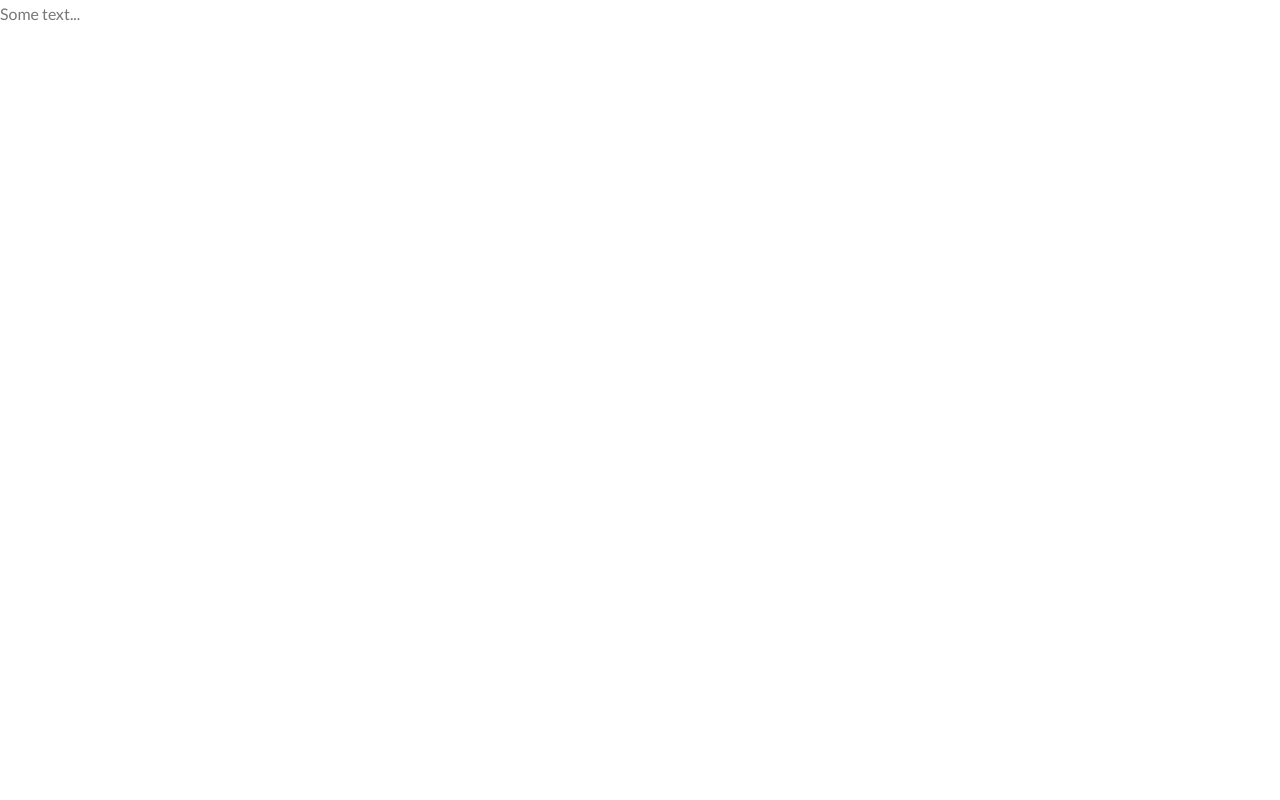
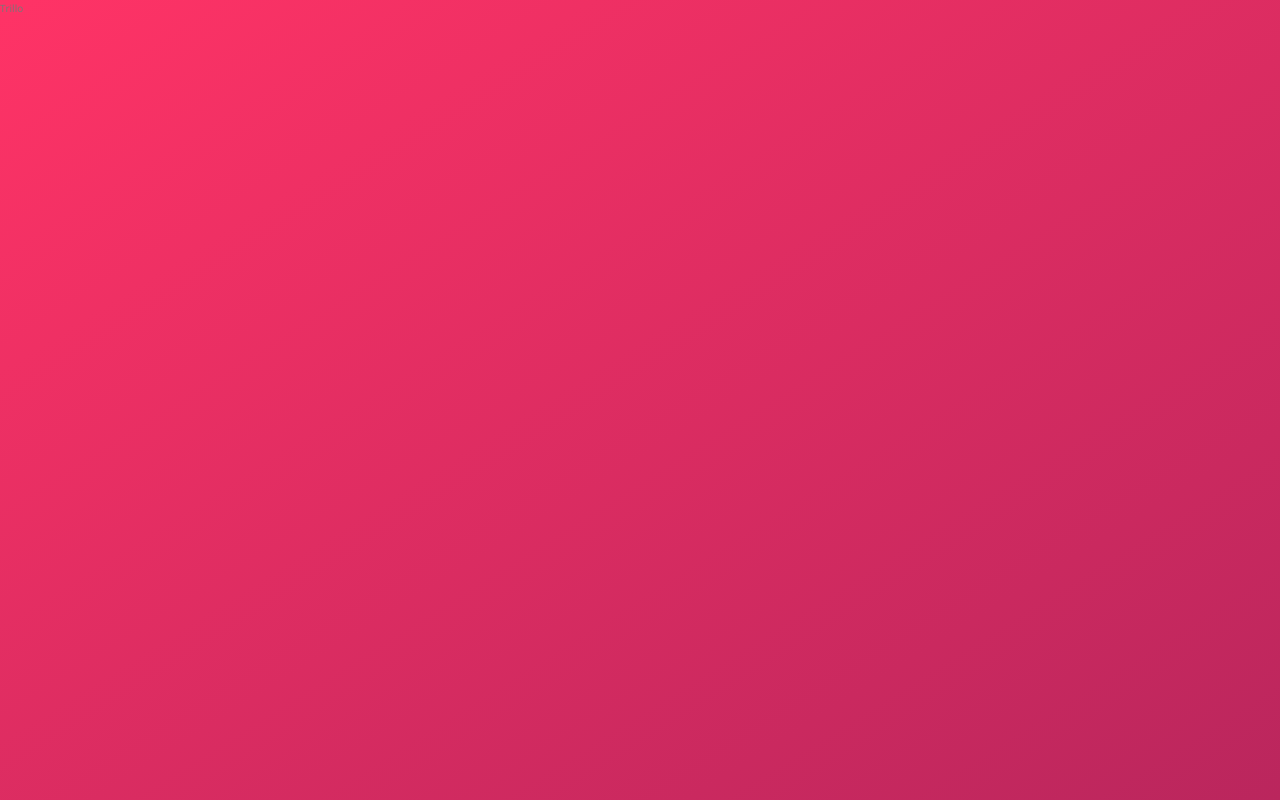
Before and after one commit to UreaLaden/trillo-app, a website: page index.html in a window 1280 px wide. Drawn offline with nearby package versions, Linux system fonts and the light colour scheme.

Commit message:
Setup initial scss files and layout

```diff
--- a/index.html
+++ b/index.html
@@ -4,15 +4,15 @@
         <meta charset="UTF-8">
         <meta name="viewport" content="width=device-width, initial-scale=1.0">
 
-        <link href="https://fonts.googleapis.com/css?family=Lato:100,300,400,700,900" rel="stylesheet">
+        <link href="https://fonts.googleapis.com/css?family=Open+Sans:300,400,600" rel="stylesheet">
         <link rel="stylesheet" href="css/style.css">
         <link rel="shortcut icon" type="image/png" href="img/favicon.png">
 
-        <title>Natours | Exciting tours for adventurous people</title>
+        <title>Trillo &mdash; Your all-in-one bhooking app</title>
     </head>
     <body>
-        <header class="header">
-            Some text...
+        <header>
+            Trillo
         </header>
     </body>
 </html>
--- /dev/null
+++ b/sass/_base.scss
@@ -0,0 +1,44 @@
+// Global parent element
+:root{
+    --color-primary:#eb2f64;
+    --color-primary-light:#FF3366;
+    --color-primary-dark:#BA265D;
+
+    --color-grey-light-1: #faf9f9;
+    --color-grey-light-2: #f4f2f2;
+    --color-grey-light-3: #f0eeee;
+    --color-grey-light-4: #ccc;
+
+    --color-grey-dark-1: #333;
+    --color-grey-dark-2: #777;
+    --color-grey-dark-3: #999;
+}
+
+*{
+    margin:0;
+    padding:0;
+}
+
+*,
+*::before,
+*::after{
+    box-sizing: inherit;
+}
+
+html{
+    box-sizing:border-box;
+    font-size:62.5%; // 1rem = 10px, 10px/16(browser default) = 62.5%
+}
+
+body{
+    font-family: 'Open Sans',sans-serif;
+    font-weight: 400;
+    line-height: 1.6;
+    color:var(--color-grey-dark-2);
+    background-image: linear-gradient(to right bottom,var(--color-primary-light),
+    var(--color-primary-dark));
+    background-size: cover;
+    background-repeat: no-repeat;
+
+    min-height:100vh;
+}
--- a/sass/main.scss
+++ b/sass/main.scss
@@ -1,17 +1,3 @@
-/*
-COLORS
-
-Primary: #eb2f64
-Primary light: #FF3366
-Primary dark: #BA265D
-
-Grey light 1: #faf9f9
-Grey light 2: #f4f2f2
-Grey light 3: #f0eeee
-Grey light 4: #ccc
-
-Grey dark 1: #333
-Grey dark 2: #777
-Grey dark 3: #999
-
-*/
+@import "base";
+@import "layout";
+@import "component";
```
Also changed, not shown: package.json (+4 -6 lines), css/style.css, sass/_component.scss (added), sass/_layout.scss (added), 1 other file.
